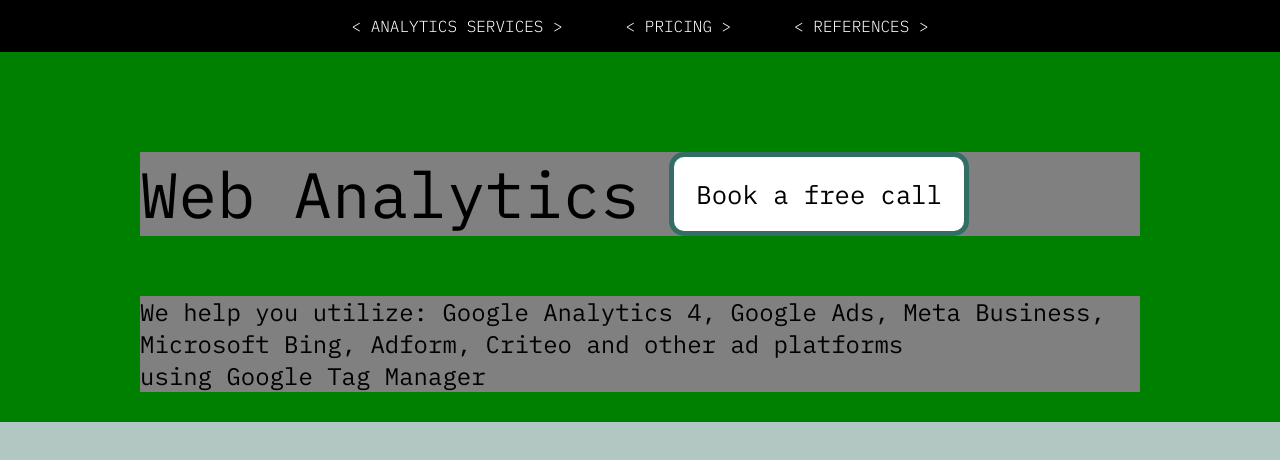
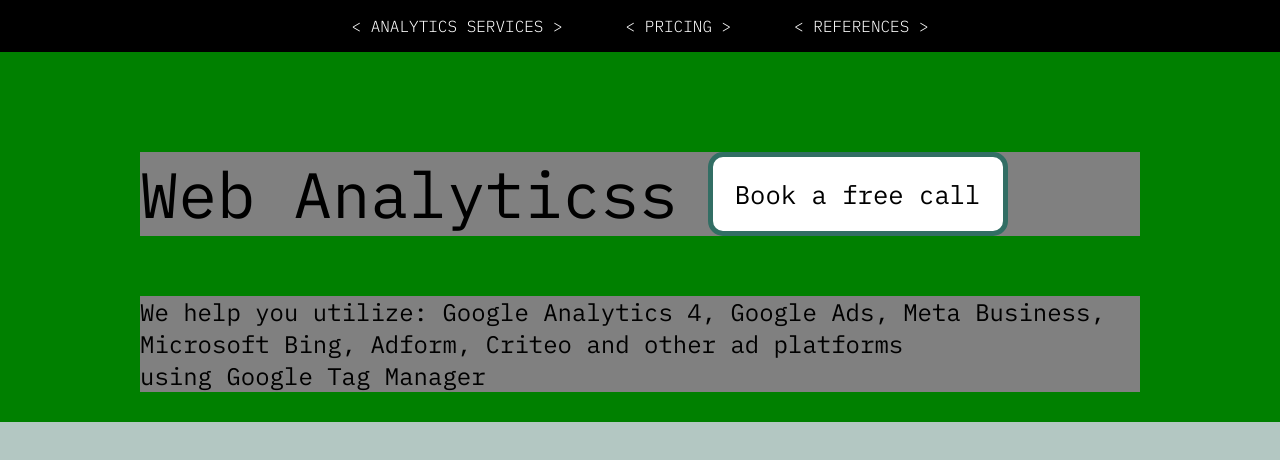
Before and after one commit to uzivatelgabo/analytics-web-01, a plain HTML site: page index.html in a window 1280 px wide. Drawn offline with Linux system fonts and the light colour scheme.

Commit message:
Update index.html

```diff
--- a/index.html
+++ b/index.html
@@ -32,7 +32,7 @@ height="0" width="0" style="display:none;visibility:hidden"></iframe></noscript>
 
     <main class="mainDiv">
         <h1>
-            Web Analytics
+            Web Analyticss
             <button class="bookButtonCTA">
                 Book a free call
             </button>
```
